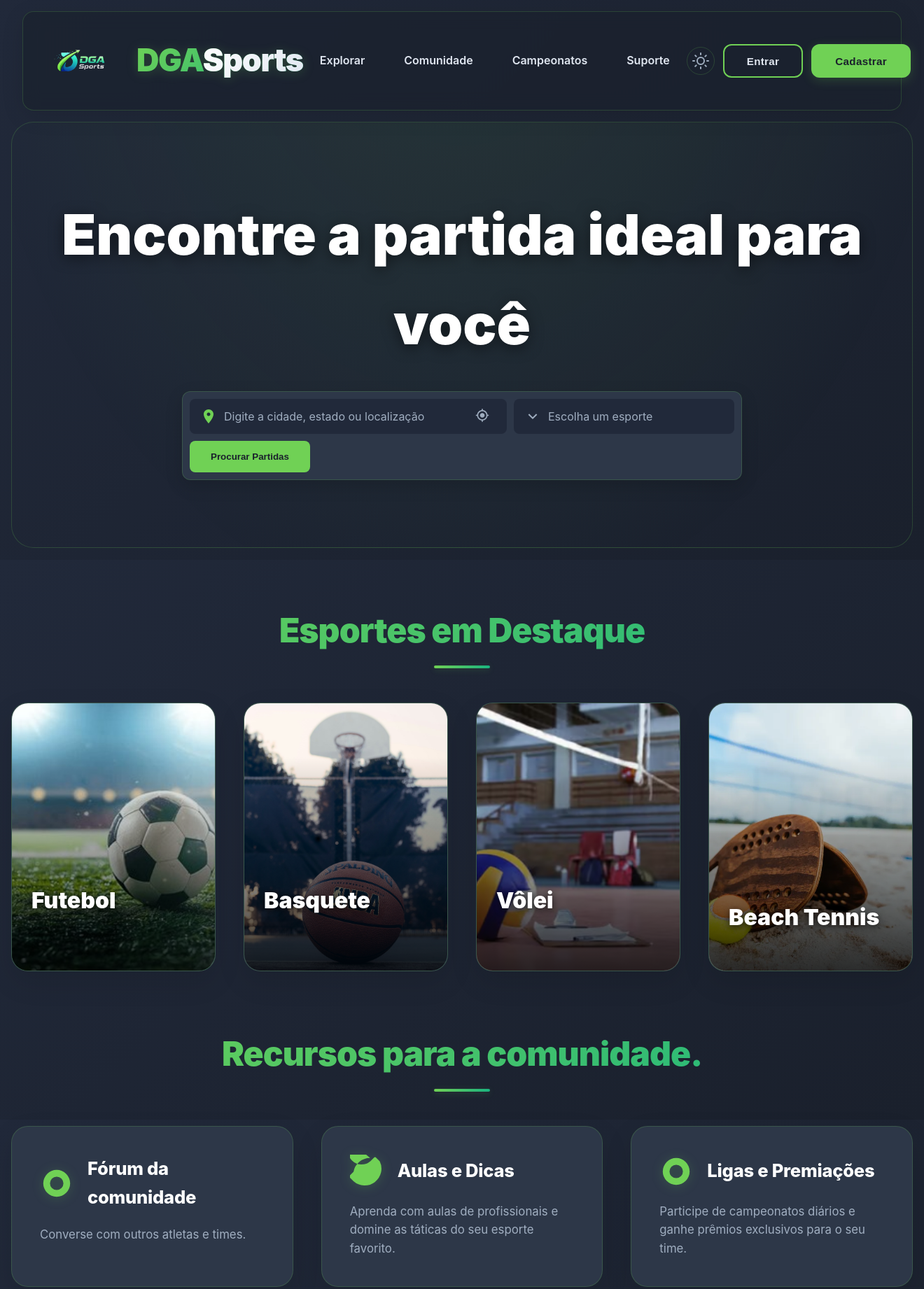
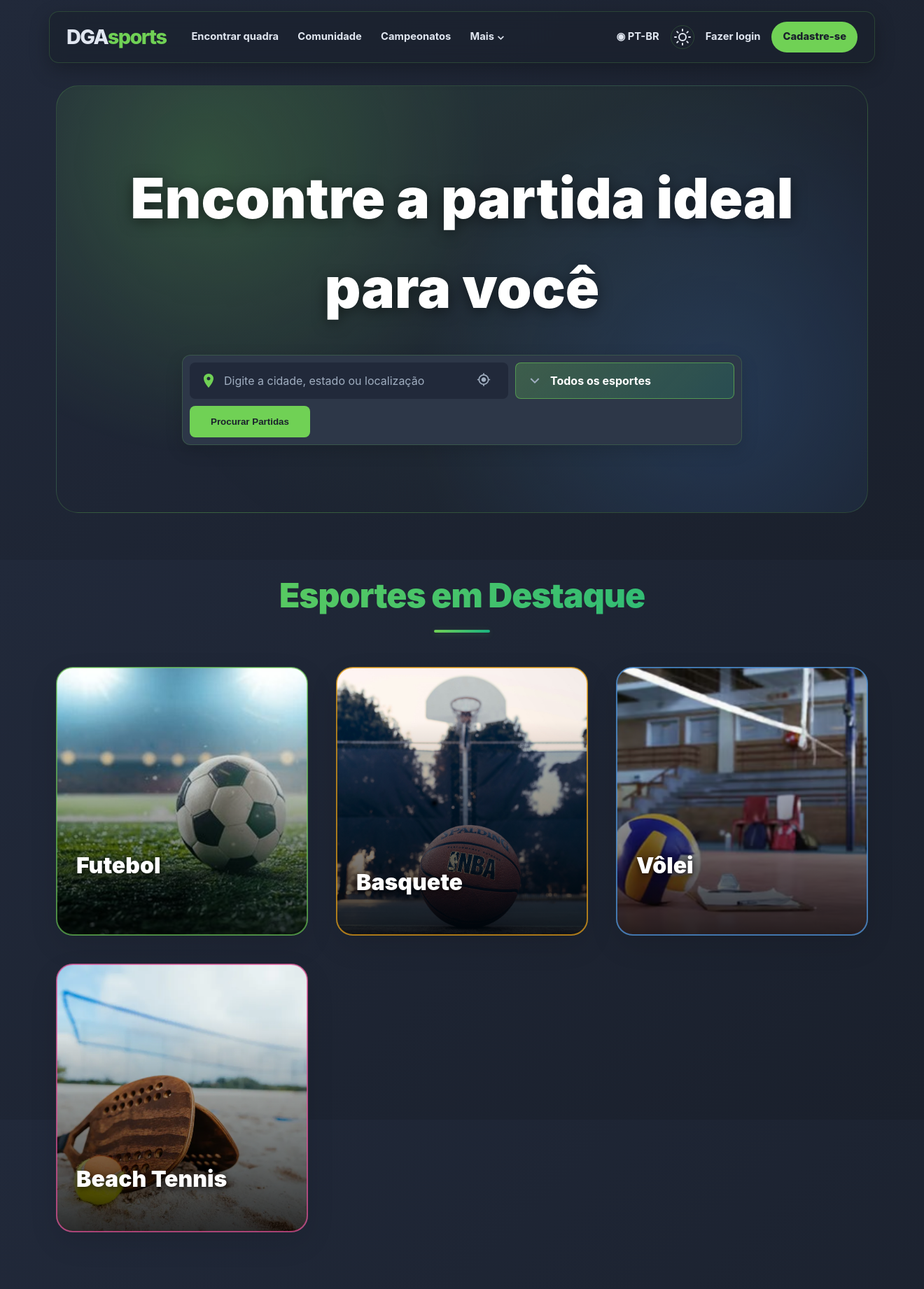
Before and after one commit to Caramorii/DGAsports, a Django app: page / in a window 1320 px wide. Shown: the top 1842 px of the page at 70% size. Run offline with Django 5.2, Linux system fonts and the light colour scheme.

Commit message:
coloquei novas fucionalidades e editei o cabeçalho da tela inicial do projeto e tambem coloquei cores na parte de escolher esporte

```diff
--- a/core/views.py
+++ b/core/views.py
@@ -42,7 +42,12 @@ def explorar(request):
         qs = qs.filter(Q(cidade__icontains=localidade_busca) | Q(estado__icontains=localidade_busca))
 
     if esporte_busca and esporte_busca != 'Todos':
-        qs = qs.filter(esporte__icontains=esporte_busca)
+        if esporte_busca == 'Vôlei':
+            qs = qs.filter(Q(esporte__icontains='Vôlei') | Q(esporte__icontains='Volei'))
+        elif esporte_busca == 'Futevôlei':
+            qs = qs.filter(Q(esporte__icontains='Futevôlei') | Q(esporte__icontains='Futevolei'))
+        else:
+            qs = qs.filter(esporte__icontains=esporte_busca)
 
     if tipo_busca and tipo_busca != 'todos':
         qs = qs.filter(tipo=tipo_busca)
--- a/static/css/main.css
+++ b/static/css/main.css
@@ -3,9 +3,85 @@
 /* ====================================================== */
 
 #root {
-    max-width: 1400px;
+    max-width: 1220px;
     margin: 0 auto;
-    padding: 0 1rem;
+    padding: 0 1.25rem;
+}
+
+main {
+    max-width: 1160px;
+    margin: 0 auto;
+}
+
+/* Cabeçalho inspirado em plataformas de mobilidade: marca, navegação e conta. */
+.site-header {
+    background: var(--header-bg-transparent);
+    color: var(--text-primary);
+    display: grid;
+    grid-template-columns: auto 1fr auto;
+    align-items: center;
+    gap: 1.5rem;
+    min-height: 72px;
+    padding: 0.8rem 1.5rem;
+    margin: 1rem 0 2rem;
+    border: 1px solid var(--border-color);
+    border-radius: 14px;
+    box-shadow: 0 10px 28px rgba(0,0,0,.25);
+}
+.site-header .brand {
+    color: var(--text-primary);
+    font-size: 1.8rem;
+    font-weight: 800;
+    letter-spacing: -1.5px;
+    text-decoration: none;
+}
+.site-header .brand span { color: var(--primary-green); }
+.site-header .primary-nav {
+    display: flex;
+    align-items: center;
+    justify-content: flex-start;
+    gap: .2rem;
+}
+.site-header .primary-nav > a,
+.nav-more summary,
+.header-link,
+.account-link,
+.locale-link {
+    color: var(--text-primary);
+    font-size: .92rem;
+    font-weight: 700;
+    text-decoration: none;
+    padding: .65rem .75rem;
+    border-radius: 8px;
+    white-space: nowrap;
+    cursor: pointer;
+}
+.site-header .primary-nav > a:hover,
+.nav-more summary:hover,
+.header-link:hover,
+.account-link:hover,
+.locale-link:hover { background: var(--hover-bg); color: var(--primary-green); }
+.nav-more { position: relative; }
+.nav-more summary { list-style: none; }
+.nav-more summary::-webkit-details-marker { display: none; }
+.nav-menu { position: absolute; top: 2.6rem; left: 0; z-index: 5; min-width: 185px; padding: .5rem; background: var(--dark-card-bg); border: 1px solid var(--border-color); border-radius: 10px; box-shadow: 0 12px 30px rgba(0,0,0,.4); }
+.nav-menu a { display: block; color: var(--text-primary); text-decoration: none; font-weight: 600; padding: .65rem .75rem; border-radius: 7px; }
+.nav-menu a:hover { background: rgba(112,209,85,.2); }
+.site-header .header-actions { display: flex; align-items: center; justify-content: flex-end; gap: .25rem; }
+.site-header .theme-toggle-btn { width: 34px; height: 34px; color: var(--text-primary); border-color: var(--border-color); }
+.site-header .register-pill { background: var(--primary-green); color: var(--text-dark); padding: .65rem 1rem; border-radius: 999px; font-size: .92rem; font-weight: 800; text-decoration: none; white-space: nowrap; }
+.site-header .register-pill:hover { background: var(--secondary-green); }
+
+@media (max-width: 920px) {
+    .site-header { grid-template-columns: auto 1fr; }
+    .site-header .header-actions { grid-column: 1 / -1; justify-content: flex-start; }
+    .site-header .primary-nav { justify-content: flex-end; }
+}
+@media (max-width: 620px) {
+    .site-header { display: flex; flex-wrap: wrap; gap: .5rem; padding: .8rem 1rem; }
+    .site-header .primary-nav { order: 3; width: 100%; overflow-x: auto; justify-content: flex-start; }
+    .site-header .header-actions { margin-left: auto; width: auto; }
+    .site-header .locale-link, .site-header .account-link { display: none; }
 }
 
 /* ====================================================== */
@@ -15,7 +91,7 @@ header {
     display: flex;
     justify-content: space-between;
     align-items: center;
-    padding: 1.25rem 2rem;
+    padding: 1rem 1.25rem;
     background-color: var(--header-bg-transparent);
     box-shadow: 0 8px 32px rgba(0, 0, 0, 0.1);
     position: sticky;
@@ -23,23 +99,24 @@ header {
     z-index: 1000;
     backdrop-filter: blur(12px);
     border-radius: 16px;
-    margin: 1rem;
+    margin: 1rem 0;
     border: 1px solid var(--border-color);
+    gap: 0.75rem;
 }
 
 .logo-container {
     display: flex;
     align-items: center;
-    gap: 30px;
+    gap: 0.75rem;
 }
 
 .header-logo {
-    width: 100px;
+    width: 64px;
     height: auto;
 }
 
 header h1 {
-    font-size: 2.8rem;
+    font-size: 2.25rem;
     font-weight: 900;
     background-image: linear-gradient(135deg, var(--primary-green) 0%, var(--secondary-green) 100%);
     -webkit-background-clip: text;
@@ -62,14 +139,17 @@ header h1 span {
 
 header nav {
     display: none; /* Aparece em telas maiores, veja media queries */
-    gap: 0.5rem;
+    gap: 0.2rem;
+    flex-wrap: wrap;
+    justify-content: center;
 }
 
 header nav a {
     color: var(--text-primary);
     text-decoration: none;
     font-weight: 600;
-    padding: 0.75rem 1.5rem;
+    padding: 0.55rem 0.7rem;
+    font-size: 0.9rem;
     border-radius: 12px;
     transition: color 0.3s, background-color 0.3s, transform 0.3s;
 }
@@ -83,7 +163,9 @@ header nav a:hover {
 .header-actions {
     display: flex;
     align-items: center;
-    gap: 0.75rem;
+    gap: 0.45rem;
+    flex-wrap: wrap;
+    justify-content: center;
 }
 
 .user-greeting {
@@ -115,7 +197,7 @@ header nav a:hover {
 
 
 .btn {
-    padding: 0.85rem 2rem;
+    padding: 0.65rem 0.9rem;
     border-radius: 12px;
     font-weight: 700;
     cursor: pointer;
@@ -178,7 +260,7 @@ header nav a:hover {
 /* 4. SEÇÃO HERO E FORMULÁRIO DE BUSCA                    */
 /* ====================================================== */
 .hero {
-    background-image: var(--hero-gradient);
+    background-image: radial-gradient(circle at 18% 20%, rgba(112, 209, 85, 0.22), transparent 38%), radial-gradient(circle at 82% 72%, rgba(74, 144, 226, 0.20), transparent 42%), var(--hero-gradient);
     border-radius: 32px;
     padding: 6rem 2rem;
     text-align: center;
@@ -368,6 +450,32 @@ h3::after {
     gap: 2.5rem;
     margin-bottom: 5rem;
 }
+
+.input-group:has(select) {
+    background: linear-gradient(135deg, rgba(112, 209, 85, 0.25), rgba(26, 180, 128, 0.18));
+    border: 1px solid rgba(112, 209, 85, 0.55);
+}
+
+.input-group select {
+    background-color: transparent;
+    color: var(--text-light);
+    font-weight: 700;
+}
+
+.input-group select option {
+    background-color: #243247;
+    color: #ffffff;
+    font-weight: 600;
+}
+.card-link { text-decoration: none; color: inherit; }
+.sport-card { display: block; border-radius: 24px; position: relative; }
+.sport-card::after { content: ''; position: absolute; inset: 0; border-radius: 24px; pointer-events: none; border: 2px solid transparent; transition: border-color .25s, box-shadow .25s; }
+.sport-futebol::after { border-color: rgba(112, 209, 85, .55); }
+.sport-basquete::after { border-color: rgba(245, 158, 11, .65); }
+.sport-volei::after { border-color: rgba(74, 144, 226, .70); }
+.sport-tenis::after { border-color: rgba(236, 72, 153, .65); }
+.sport-card:hover::after { border-color: #fff; box-shadow: 0 0 0 5px rgba(255,255,255,.10); }
+.sport-card .card { height: 24rem; }
 .card {
     height: 24rem;
     transform: translateY(0); /* Reseta a transformação inicial */
@@ -631,7 +739,7 @@ h3::after {
         max-width: 100%;
     }
     header h1 {
-        font-size: 2.2rem;
+        font-size: 2rem;
     }
     .hero {
         padding: 4rem 1.5rem;
--- a/templates/DGASports.html
+++ b/templates/DGASports.html
@@ -28,40 +28,26 @@
   </head>
 
   <body>
-    <nav>
-      {% if user.is_authenticated and user.is_staff %}
-      <a
-        href="{% url 'admin_cadastrar_quadra' %}"
-        style="
-          background-color: #ffcc00;
-          color: #000;
-          padding: 5px 10px;
-          border-radius: 5px;
-          font-weight: bold;
-        "
-      >
-        + Cadastrar Nova Quadra
-      </a>
-      {% endif %}
-    </nav>
     <div id="root">
-      <header>
-        <div class="logo-container">
-          <img
-            src="{% static 'assets/logo2.png' %}"
-            alt="Logo DGASports"
-            class="header-logo"
-          />
-          <h1>DGA<span>Sports</span></h1>
-        </div>
-        <nav>
-          <a href="{% url 'explorar' %}">Explorar</a>
+      <header class="site-header">
+        <a class="brand" href="{% url 'home' %}" aria-label="DGA Sports - Início">DGA<span>sports</span></a>
+        <nav class="primary-nav" aria-label="Navegação principal">
+          <a href="{% url 'explorar' %}">Encontrar quadra</a>
           <a href="{% url 'social' %}">Comunidade</a>
           <a href="{% url 'campeonatos' %}">Campeonatos</a>
-          <a href="{% url 'suporte' %}">Suporte</a>
-          {% if user.is_authenticated %}<a href="{% url 'minhas_reservas' %}">Minhas reservas</a><a href="{% url 'painel_proprietario' %}">Minha arena</a>{% endif %}
+          <details class="nav-more">
+            <summary>Mais <span aria-hidden="true">⌄</span></summary>
+            <div class="nav-menu">
+              <a href="{% url 'suporte' %}">Central de ajuda</a>
+              {% if user.is_authenticated %}
+              <a href="{% url 'minhas_reservas' %}">Minhas reservas</a>
+              <a href="{% url 'painel_proprietario' %}">Minha arena</a>
+              {% endif %}
+            </div>
+          </details>
         </nav>
         <div class="header-actions">
+          <a class="locale-link" href="{% url 'explorar' %}">◉ PT-BR</a>
           <button id="theme-toggle" class="theme-toggle-btn" title="Mudar tema">
             <!-- Ícone de Sol -->
             <svg
@@ -104,18 +90,11 @@
           </button>
 
           {% if user.is_authenticated %}
-          <span class="user-greeting">Olá, {{ user.nome }}!</span>
-          <a href="{% url 'perfil' %}"><button class="btn btn-login">Perfil</button></a>
-          <a href="{% url 'logout' %}"
-            ><button class="btn btn-login">Sair</button></a
-          >
+          <a class="account-link" href="{% url 'perfil' %}">Olá, {{ user.nome }}</a>
+          <a class="header-link" href="{% url 'logout' %}">Sair</a>
           {% else %}
-          <a href="{% url 'login' %}"
-            ><button class="btn btn-login">Entrar</button></a
-          >
-          <a href="{% url 'register' %}"
-            ><button class="btn btn-register">Cadastrar</button></a
-          >
+          <a class="header-link" href="{% url 'login' %}">Fazer login</a>
+          <a class="register-pill" href="{% url 'register' %}">Cadastre-se</a>
           {% endif %}
         </div>
       </header>
@@ -189,12 +168,13 @@
                 ></path>
               </svg>
               <!-- Campo de seleção de esporte -->
-              <select name="esporte" required>
-                <option value="" disabled selected>Escolha um esporte</option>
-                <option value="futebol">Futebol</option>
-                <option value="basquete">Basquete</option>
-                <option value="volei">Vôlei</option>
-                <option value="beach-tennis">Beach Tennis</option>
+              <select name="esporte" aria-label="Escolha um esporte">
+                <option value="Todos" selected>Todos os esportes</option>
+                <option value="Futebol">⚽ Futebol</option>
+                <option value="Basquete">🏀 Basquete</option>
+                <option value="Vôlei">🏐 Vôlei</option>
+                <option value="Futevolei">⚽🏐 Futevôlei</option>
+                <option value="Beach-Tennis">🎾 Beach Tennis</option>
               </select>
             </div>
             <button type="submit">Procurar Partidas</button>
@@ -205,8 +185,8 @@
           <div class="card-container">
             <!-- Card de Futebol -->
             <a
-              href="{% url 'explorar' %}?esporte=futebol"
-              class="card-link"
+              href="{% url 'explorar' %}?esporte=Futebol"
+              class="card-link sport-card sport-futebol"
             >
               <div class="card">
                 <img
@@ -221,8 +201,8 @@
             </a>
             <!-- Card de Basquete -->
             <a
-              href="{% url 'explorar' %}?esporte=basquete"
-              class="card-link"
+              href="{% url 'explorar' %}?esporte=Basquete"
+              class="card-link sport-card sport-basquete"
             >
               <div class="card">
                 <img
@@ -237,8 +217,8 @@
             </a>
             <!-- Card de Vôlei -->
             <a
-              href="{% url 'explorar' %}?esporte=volei"
-              class="card-link"
+              href="{% url 'explorar' %}?esporte=Vôlei"
+              class="card-link sport-card sport-volei"
             >
               <div class="card">
                 <img
@@ -253,8 +233,8 @@
             </a>
             <!-- Card de Beach Tennis -->
             <a
-              href="{% url 'explorar' %}?esporte=beach-tennis"
-              class="card-link"
+              href="{% url 'explorar' %}?esporte=Beach-Tennis"
+              class="card-link sport-card sport-tenis"
             >
               <div class="card">
                 <img
--- a/templates/explorar.html
+++ b/templates/explorar.html
@@ -73,8 +73,8 @@
                     <option value="Todos" {% if esporte_busca == 'Todos' %}selected{% endif %}>Qualquer</option>
                     <option value="Futebol" {% if esporte_busca == 'Futebol' %}selected{% endif %}>Futebol</option>
                     <option value="Basquete" {% if esporte_busca == 'Basquete' %}selected{% endif %}>Basquete</option>
-                    <option value="Volei" {% if esporte_busca == 'Volei' %}selected{% endif %}>Vôlei</option>
-                    <option value="Futevolei" {% if esporte_busca == 'Futevolei' %}selected{% endif %}>Futvôlei</option>
+                    <option value="Vôlei" {% if esporte_busca == 'Vôlei' %}selected{% endif %}>Vôlei</option>
+                    <option value="Futevôlei" {% if esporte_busca == 'Futevôlei' %}selected{% endif %}>Futevôlei</option>
                     <option value="Beach-Tennis" {% if esporte_busca == 'Beach-Tennis' %}selected{% endif %}>Beach Tennis</option>
                 </select>
             </div>
```
Also changed, not shown: db.sqlite3.
